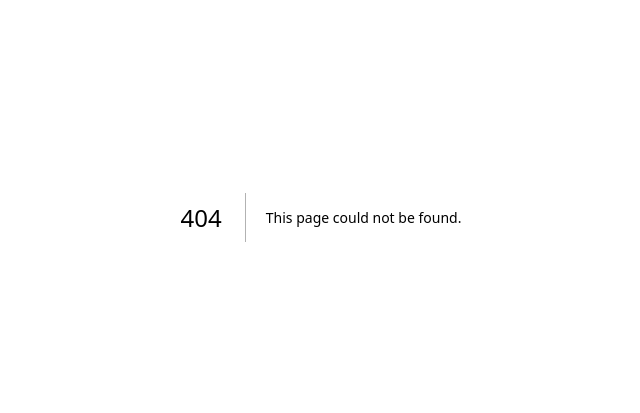
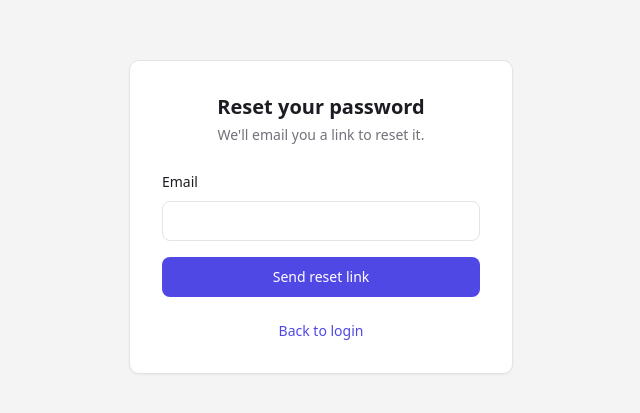
Before and after one commit to eesheesingh/Flowdo, a Next.js app: page /forgot-password in a window 1280 px wide. Before the commit this address had no page. Shown: the part 183-596 px from the top of the page, without its empty margins (319-959 px from the left). Built offline with nearby package versions, Linux system fonts and the light colour scheme.

Commit message:
feat: add forgot/reset password flow

```diff
--- /dev/null
+++ b/app/(auth)/forgot-password/forgot-password-form.tsx
@@ -0,0 +1,47 @@
+"use client";
+import * as React from "react";
+import { useForm } from "react-hook-form";
+import { zodResolver } from "@hookform/resolvers/zod";
+import { forgotPasswordSchema, type ForgotPasswordInput } from "@/lib/validations/auth";
+import { requestPasswordReset } from "@/lib/auth/password";
+import { createClient } from "@/lib/supabase/client";
+import { Button } from "@/components/ui/button";
+import { Input } from "@/components/ui/input";
+import { Label } from "@/components/ui/label";
+import { FormError } from "@/components/ui/form-error";
+
+export function ForgotPasswordForm() {
+  const [sent, setSent] = React.useState(false);
+  const {
+    register,
+    handleSubmit,
+    formState: { errors, isSubmitting },
+  } = useForm<ForgotPasswordInput>({ resolver: zodResolver(forgotPasswordSchema) });
+
+  async function onSubmit(values: ForgotPasswordInput) {
+    const supabase = createClient();
+    await requestPasswordReset(supabase, values.email);
+    setSent(true);
+  }
+
+  if (sent) {
+    return (
+      <p className="text-center text-sm text-muted-foreground">
+        If an account exists for that email, we&apos;ve sent a password reset link.
+      </p>
+    );
+  }
+
+  return (
+    <form onSubmit={handleSubmit(onSubmit)} className="space-y-4">
+      <div className="space-y-2">
+        <Label htmlFor="email">Email</Label>
+        <Input id="email" type="email" autoComplete="email" {...register("email")} />
+        <FormError message={errors.email?.message} />
+      </div>
+      <Button type="submit" className="w-full" disabled={isSubmitting}>
+        {isSubmitting ? "Sending…" : "Send reset link"}
+      </Button>
+    </form>
+  );
+}
--- /dev/null
+++ b/app/(auth)/forgot-password/page.tsx
@@ -0,0 +1,19 @@
+import Link from "next/link";
+import { ForgotPasswordForm } from "./forgot-password-form";
+
+export default function ForgotPasswordPage() {
+  return (
+    <div className="space-y-6">
+      <div className="space-y-1 text-center">
+        <h1 className="text-xl font-semibold">Reset your password</h1>
+        <p className="text-sm text-muted-foreground">We&apos;ll email you a link to reset it.</p>
+      </div>
+      <ForgotPasswordForm />
+      <p className="text-center text-sm text-muted-foreground">
+        <Link href="/login" className="font-medium text-primary underline-offset-4 hover:underline">
+          Back to login
+        </Link>
+      </p>
+    </div>
+  );
+}
--- /dev/null
+++ b/app/(auth)/reset-password/page.tsx
@@ -0,0 +1,12 @@
+import { ResetPasswordForm } from "./reset-password-form";
+
+export default function ResetPasswordPage() {
+  return (
+    <div className="space-y-6">
+      <div className="space-y-1 text-center">
+        <h1 className="text-xl font-semibold">Choose a new password</h1>
+      </div>
+      <ResetPasswordForm />
+    </div>
+  );
+}
--- /dev/null
+++ b/app/(auth)/reset-password/reset-password-form.tsx
@@ -0,0 +1,57 @@
+"use client";
+import * as React from "react";
+import { useRouter } from "next/navigation";
+import { useForm } from "react-hook-form";
+import { zodResolver } from "@hookform/resolvers/zod";
+import { resetPasswordSchema, type ResetPasswordInput } from "@/lib/validations/auth";
+import { setNewPassword } from "@/lib/auth/password";
+import { createClient } from "@/lib/supabase/client";
+import { Button } from "@/components/ui/button";
+import { Input } from "@/components/ui/input";
+import { Label } from "@/components/ui/label";
+import { FormError } from "@/components/ui/form-error";
+
+export function ResetPasswordForm() {
+  const router = useRouter();
+  const [submitError, setSubmitError] = React.useState<string | null>(null);
+  const {
+    register,
+    handleSubmit,
+    formState: { errors, isSubmitting },
+  } = useForm<ResetPasswordInput>({ resolver: zodResolver(resetPasswordSchema) });
+
+  async function onSubmit(values: ResetPasswordInput) {
+    setSubmitError(null);
+    const supabase = createClient();
+    const { error } = await setNewPassword(supabase, values.password);
+    if (error) {
+      setSubmitError(error);
+      return;
+    }
+    router.push("/login");
+  }
+
+  return (
+    <form onSubmit={handleSubmit(onSubmit)} className="space-y-4">
+      <div className="space-y-2">
+        <Label htmlFor="password">New password</Label>
+        <Input id="password" type="password" autoComplete="new-password" {...register("password")} />
+        <FormError message={errors.password?.message} />
+      </div>
+      <div className="space-y-2">
+        <Label htmlFor="confirmPassword">Confirm new password</Label>
+        <Input
+          id="confirmPassword"
+          type="password"
+          autoComplete="new-password"
+          {...register("confirmPassword")}
+        />
+        <FormError message={errors.confirmPassword?.message} />
+      </div>
+      <FormError message={submitError ?? undefined} />
+      <Button type="submit" className="w-full" disabled={isSubmitting}>
+        {isSubmitting ? "Updating…" : "Update password"}
+      </Button>
+    </form>
+  );
+}
--- /dev/null
+++ b/lib/auth/password.ts
@@ -0,0 +1,17 @@
+import type { SupabaseClient } from "@supabase/supabase-js";
+
+export async function requestPasswordReset(supabase: Pick<SupabaseClient, "auth">, email: string) {
+  await supabase.auth.resetPasswordForEmail(email, {
+    redirectTo: `${process.env.NEXT_PUBLIC_SITE_URL ?? ""}/reset-password`,
+  });
+  // Never reveal whether the email exists: always resolve without an error.
+  return { error: null };
+}
+
+export async function setNewPassword(supabase: Pick<SupabaseClient, "auth">, password: string) {
+  const { error } = await supabase.auth.updateUser({ password });
+  if (error) {
+    return { error: "Couldn't update your password. The reset link may have expired." };
+  }
+  return { error: null };
+}
```
Also changed, not shown: 1 other file (tests, documents, lock files or other folders).
